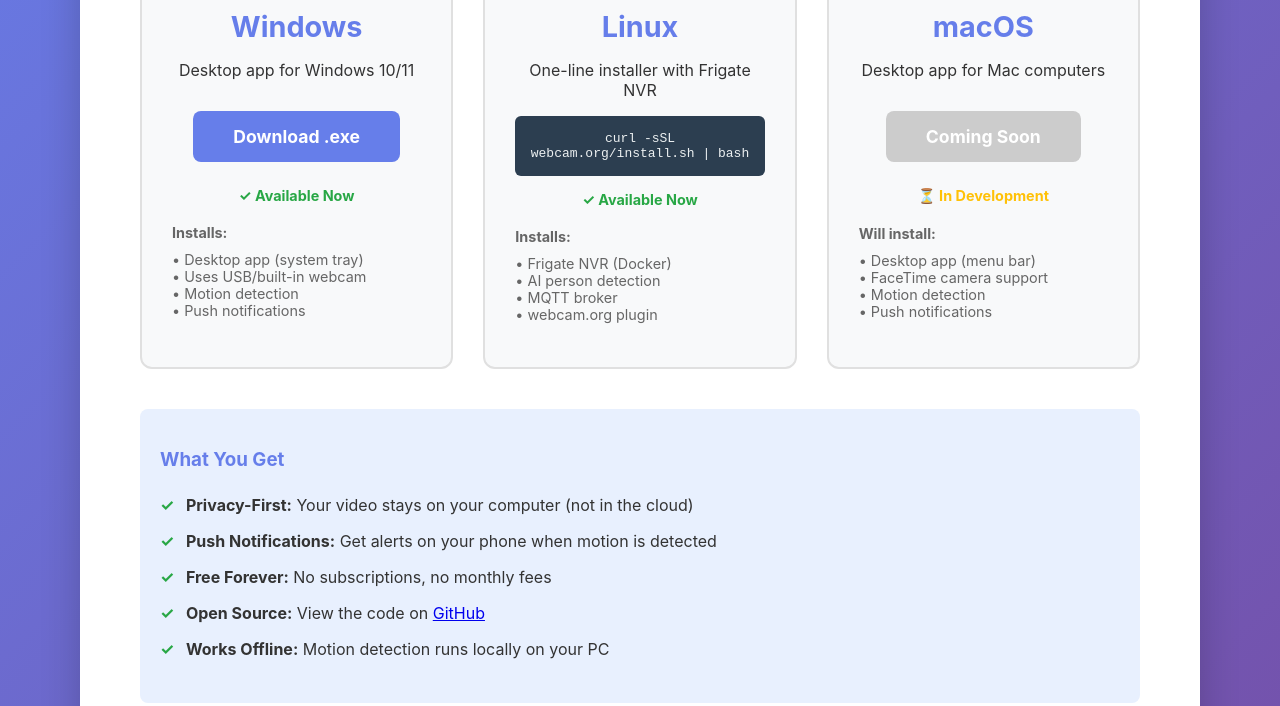
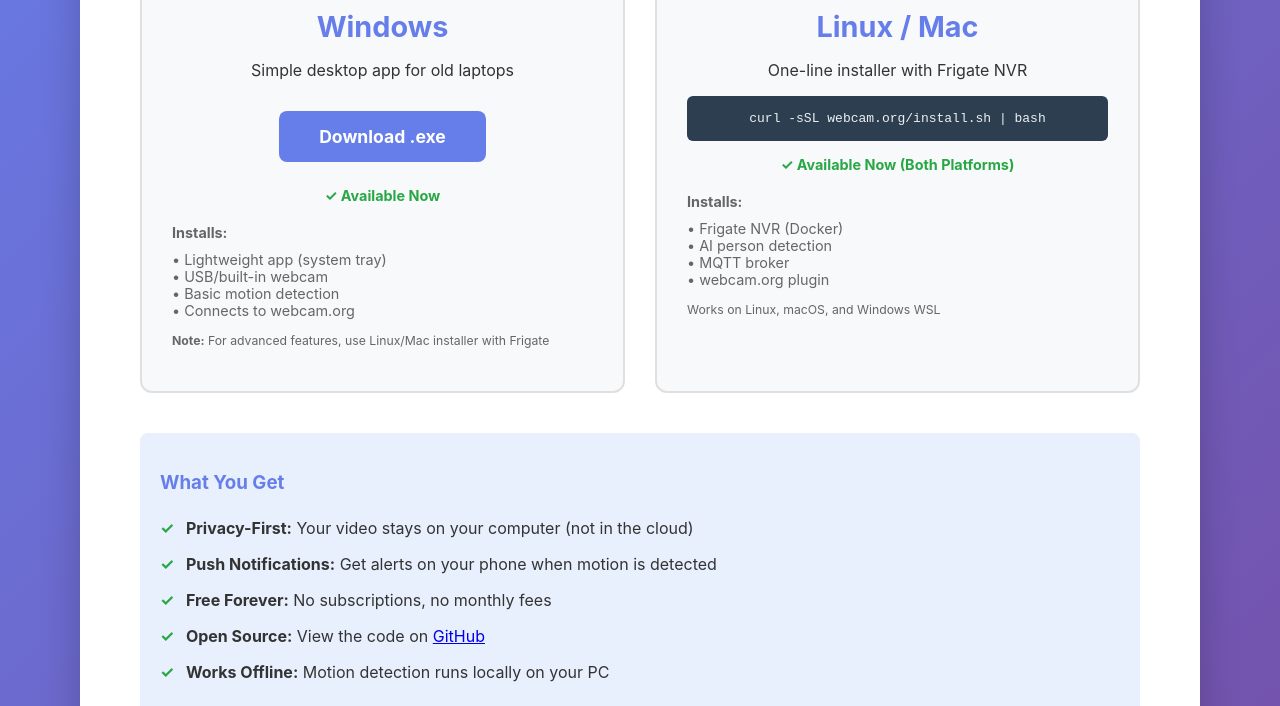
Before and after one commit to webcam-org/platform, a plain HTML site: page download.html in a window 1280 px wide. Shown: the part 394-1100 px from the top of the page. Drawn offline with Linux system fonts and the light colour scheme.

Commit message:
Clarify Windows app is simple helper, not Frigate replacement

```diff
--- a/download.html
+++ b/download.html
@@ -44,7 +44,7 @@
       <div class="platform-card">
         <div class="platform-icon">🪟</div>
         <h2>Windows</h2>
-        <p>Desktop app for Windows 10/11</p>
+        <p>Simple desktop app for old laptops</p>
         <a href="/releases/webcam-org-setup-0.1.0.exe" class="download-btn">
           Download .exe
         </a>
@@ -52,21 +52,22 @@
         <div style="margin-top: 20px; text-align: left; font-size: 0.9em; color: #666;">
           <strong>Installs:</strong>
           <ul style="list-style: none; padding-left: 0; margin-top: 10px;">
-            <li>• Desktop app (system tray)</li>
-            <li>• Uses USB/built-in webcam</li>
-            <li>• Motion detection</li>
-            <li>• Push notifications</li>
+            <li>• Lightweight app (system tray)</li>
+            <li>• USB/built-in webcam</li>
+            <li>• Basic motion detection</li>
+            <li>• Connects to webcam.org</li>
           </ul>
+          <p style="margin-top: 10px; font-size: 0.85em;"><strong>Note:</strong> For advanced features, use Linux/Mac installer with Frigate</p>
         </div>
       </div>
 
-      <!-- Linux -->
+      <!-- Linux / Mac -->
       <div class="platform-card">
-        <div class="platform-icon">🐧</div>
-        <h2>Linux</h2>
+        <div class="platform-icon">🐧 🍎</div>
+        <h2>Linux / Mac</h2>
         <p>One-line installer with Frigate NVR</p>
         <div class="install-cmd">curl -sSL webcam.org/install.sh | bash</div>
-        <p class="status available">✓ Available Now</p>
+        <p class="status available">✓ Available Now (Both Platforms)</p>
         <div style="margin-top: 20px; text-align: left; font-size: 0.9em; color: #666;">
           <strong>Installs:</strong>
           <ul style="list-style: none; padding-left: 0; margin-top: 10px;">
@@ -75,26 +76,7 @@
             <li>• MQTT broker</li>
             <li>• webcam.org plugin</li>
           </ul>
-        </div>
-      </div>
-
-      <!-- Mac -->
-      <div class="platform-card">
-        <div class="platform-icon">🍎</div>
-        <h2>macOS</h2>
-        <p>Desktop app for Mac computers</p>
-        <a href="#" class="download-btn disabled" onclick="return false;">
-          Coming Soon
-        </a>
-        <p class="status coming-soon">⏳ In Development</p>
-        <div style="margin-top: 20px; text-align: left; font-size: 0.9em; color: #666;">
-          <strong>Will install:</strong>
-          <ul style="list-style: none; padding-left: 0; margin-top: 10px;">
-            <li>• Desktop app (menu bar)</li>
-            <li>• FaceTime camera support</li>
-            <li>• Motion detection</li>
-            <li>• Push notifications</li>
-          </ul>
+          <p style="margin-top: 10px; font-size: 0.85em;">Works on Linux, macOS, and Windows WSL</p>
         </div>
       </div>
     </div>
```
